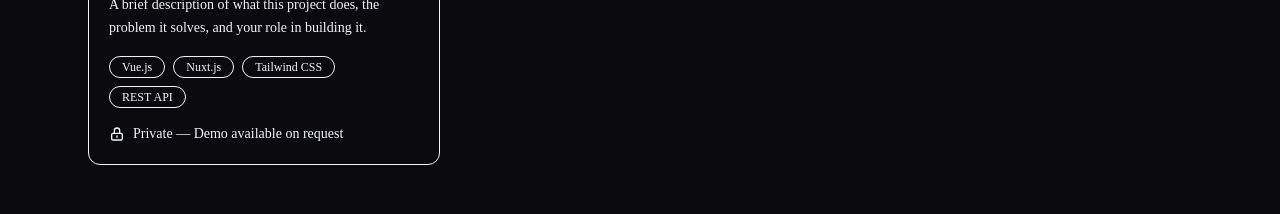
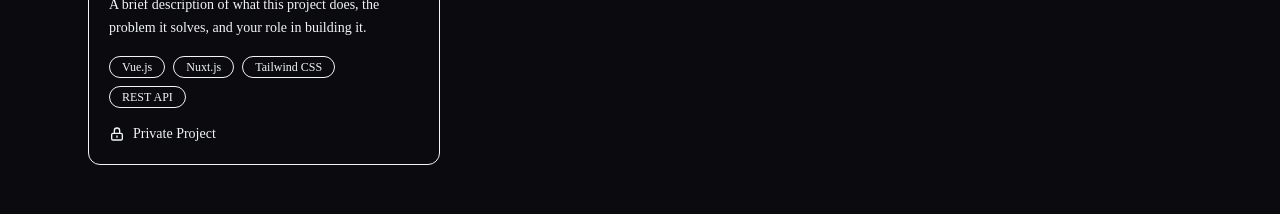
Before and after one commit to ExiviuZ/portfolio, a Nuxt app: page / in a window 1280 px wide. Shown: the part 3420-3634 px from the top of the page. Built offline with nearby package versions, Linux system fonts and the light colour scheme.

Commit message:
fix: simplify private project badge label

```diff
--- a/app/components/ProjectsSection.vue
+++ b/app/components/ProjectsSection.vue
@@ -82,7 +82,7 @@ const { stop } = useIntersectionObserver(sectionRef, ([{ isIntersecting }]) => {
             <svg class="h-4 w-4" fill="none" stroke="currentColor" viewBox="0 0 24 24">
               <path stroke-linecap="round" stroke-linejoin="round" stroke-width="2" d="M12 15v2m-6 4h12a2 2 0 002-2v-6a2 2 0 00-2-2H6a2 2 0 00-2 2v6a2 2 0 002 2zm10-10V7a4 4 0 00-8 0v4h8z" />
             </svg>
-            Private — Demo available on request
+            Private Project
           </span>
         </div>
       </div>
```
